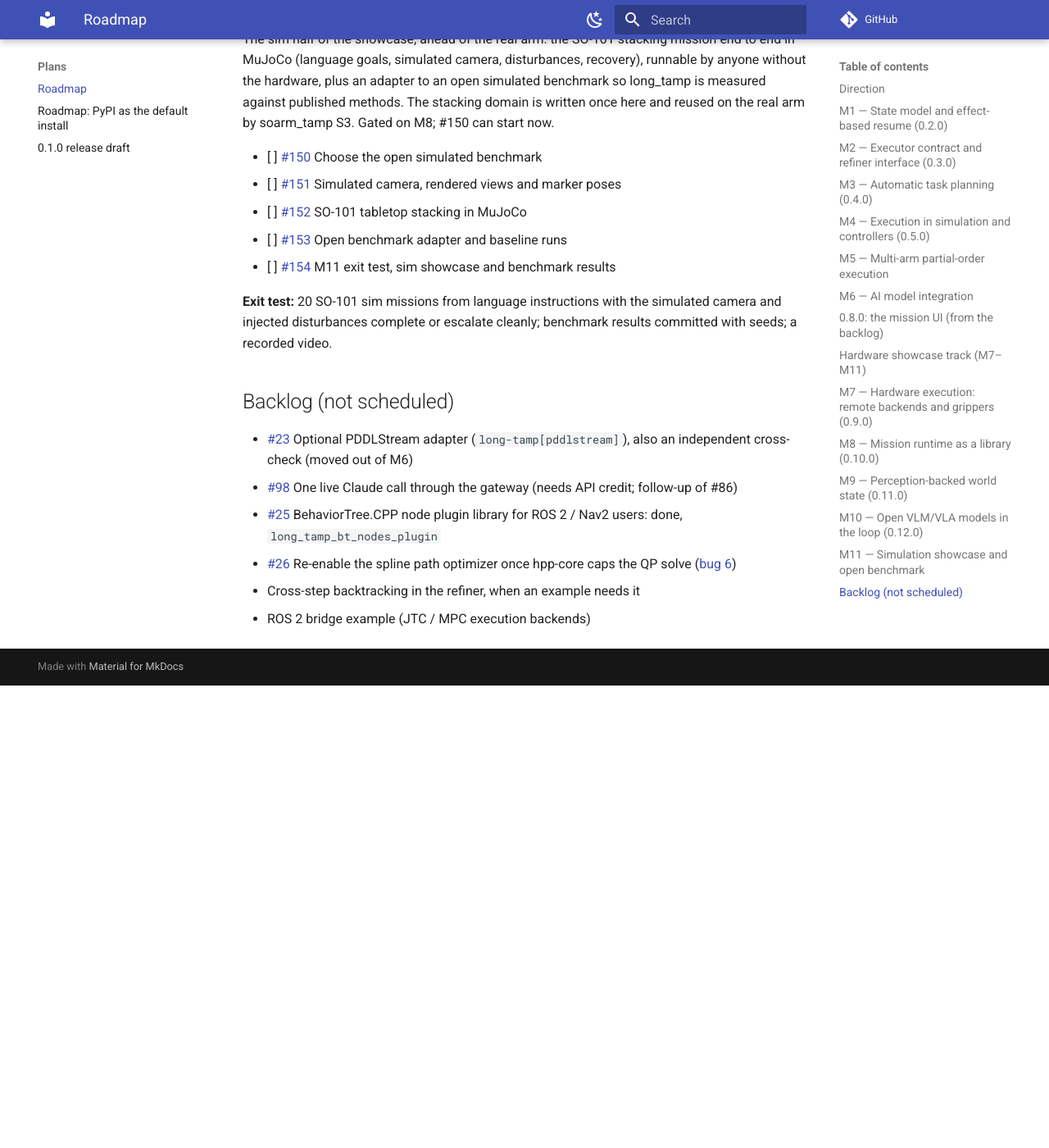
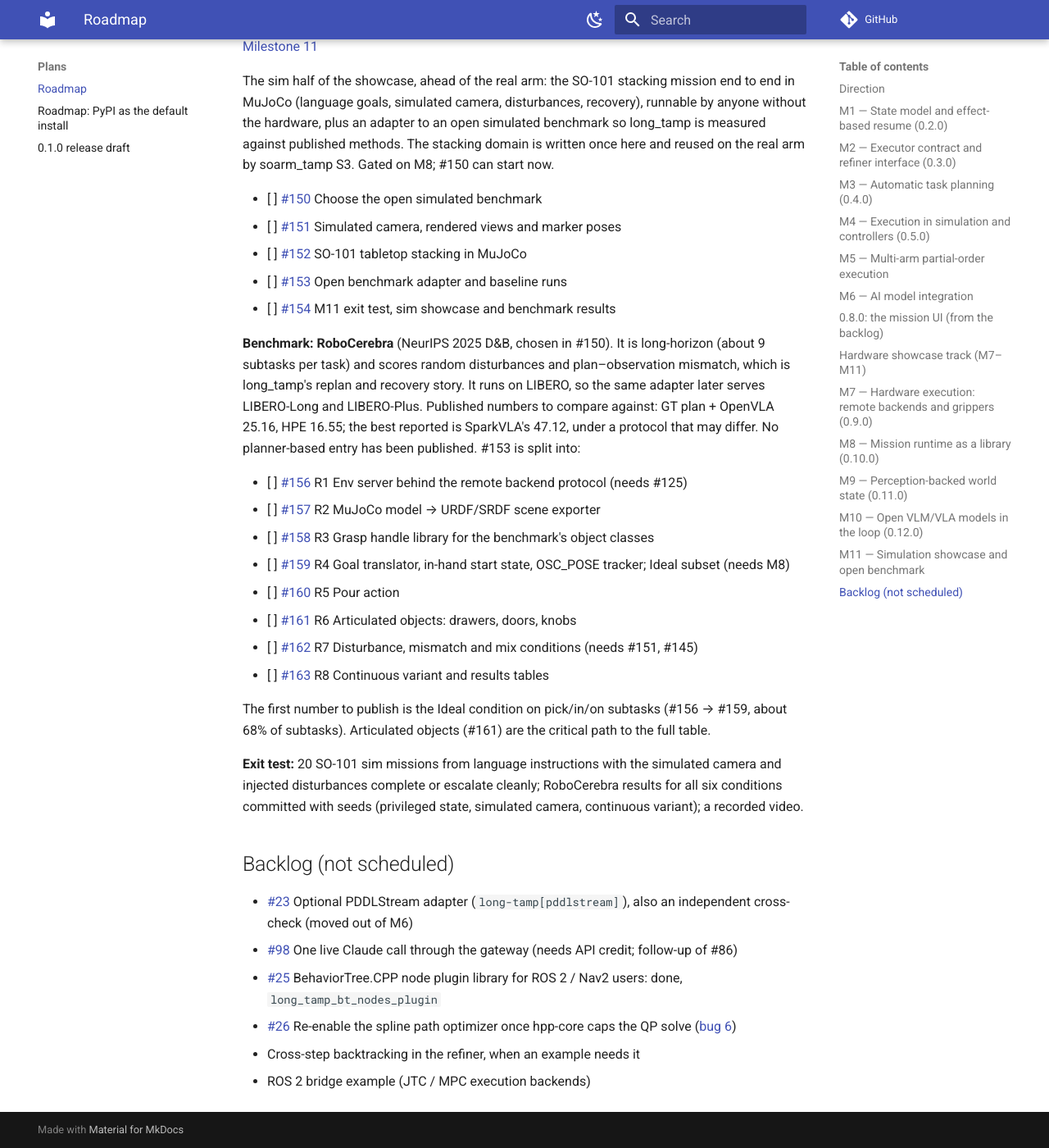
Before and after one commit to thanhndv212/long-tamp, an MkDocs documentation site: the page built from docs/plans/roadmap.md, in a window 1280 px wide and 1400 px high, scrolled down 6408 px. Shown: the whole window at 82% size. Built offline with MkDocs 1.6.1 and Material for MkDocs 9.7.7, drawn with Linux system fonts in a browser that asks for light colours; comment, search, counter and statistics services are not loaded; before the commit the page ends 7244 px from its top, so only the background shows below that; some of the changed text lies outside the part shown.

Commit message:
docs(roadmap): RoboCerebra as M11 benchmark, add #156-#163
#150 picked RoboCerebra; #153 is split into R1-R8. The benchmark's env
server needs M7's remote backend (#125), and articulated objects (#161)
are the critical path to the full results table.

```diff
--- a/docs/plans/roadmap.md
+++ b/docs/plans/roadmap.md
@@ -163,8 +163,10 @@ from disturbances, and open VLM/VLA models adopted wherever they measurably do b
 These five milestones are the library side. Each is built and tested in simulation first,
 and none is SO-101-specific; screw assembly stays the reference track (ADR-0003).
 
-M8 is the only library gate: M9, M10 (except #147) and M11's #150 can start alongside M7 and
-M8, and M11 gives a sim showcase before the real-arm one.
+M8 is the gate for the missions: M9, M10 (except #147) and M11's #150 can start alongside M7 and
+M8, and M11 gives a sim showcase before the real-arm one. The open benchmark (#156–#163) is the
+exception: its env server needs M7's remote backend (#125), its first runs need M8, and it
+brings one new library feature, articulated objects (#161).
 
 ## M7 — Hardware execution: remote backends and grippers (0.9.0)
 
@@ -238,7 +240,26 @@ The sim half of the showcase, ahead of the real arm: the SO-101 stacking mission
 - [ ] [#153](https://github.com/thanhndv212/long-tamp/issues/153) Open benchmark adapter and baseline runs
 - [ ] [#154](https://github.com/thanhndv212/long-tamp/issues/154) M11 exit test, sim showcase and benchmark results
 
-**Exit test:** 20 SO-101 sim missions from language instructions with the simulated camera and injected disturbances complete or escalate cleanly; benchmark results committed with seeds; a recorded video.
+**Benchmark: RoboCerebra** (NeurIPS 2025 D&B, chosen in #150). It is long-horizon (about 9
+subtasks per task) and scores random disturbances and plan–observation mismatch, which is
+long_tamp's replan and recovery story. It runs on LIBERO, so the same adapter later serves
+LIBERO-Long and LIBERO-Plus. Published numbers to compare against: GT plan + OpenVLA 25.16,
+HPE 16.55; the best reported is SparkVLA's 47.12, under a protocol that may differ. No
+planner-based entry has been published. #153 is split into:
+
+- [ ] [#156](https://github.com/thanhndv212/long-tamp/issues/156) R1 Env server behind the remote backend protocol (needs #125)
+- [ ] [#157](https://github.com/thanhndv212/long-tamp/issues/157) R2 MuJoCo model → URDF/SRDF scene exporter
+- [ ] [#158](https://github.com/thanhndv212/long-tamp/issues/158) R3 Grasp handle library for the benchmark's object classes
+- [ ] [#159](https://github.com/thanhndv212/long-tamp/issues/159) R4 Goal translator, in-hand start state, OSC_POSE tracker; Ideal subset (needs M8)
+- [ ] [#160](https://github.com/thanhndv212/long-tamp/issues/160) R5 Pour action
+- [ ] [#161](https://github.com/thanhndv212/long-tamp/issues/161) R6 Articulated objects: drawers, doors, knobs
+- [ ] [#162](https://github.com/thanhndv212/long-tamp/issues/162) R7 Disturbance, mismatch and mix conditions (needs #151, #145)
+- [ ] [#163](https://github.com/thanhndv212/long-tamp/issues/163) R8 Continuous variant and results tables
+
+The first number to publish is the Ideal condition on pick/in/on subtasks (#156 → #159, about
+68% of subtasks). Articulated objects (#161) are the critical path to the full table.
+
+**Exit test:** 20 SO-101 sim missions from language instructions with the simulated camera and injected disturbances complete or escalate cleanly; RoboCerebra results for all six conditions committed with seeds (privileged state, simulated camera, continuous variant); a recorded video.
 
 ## Backlog (not scheduled)
 
```
